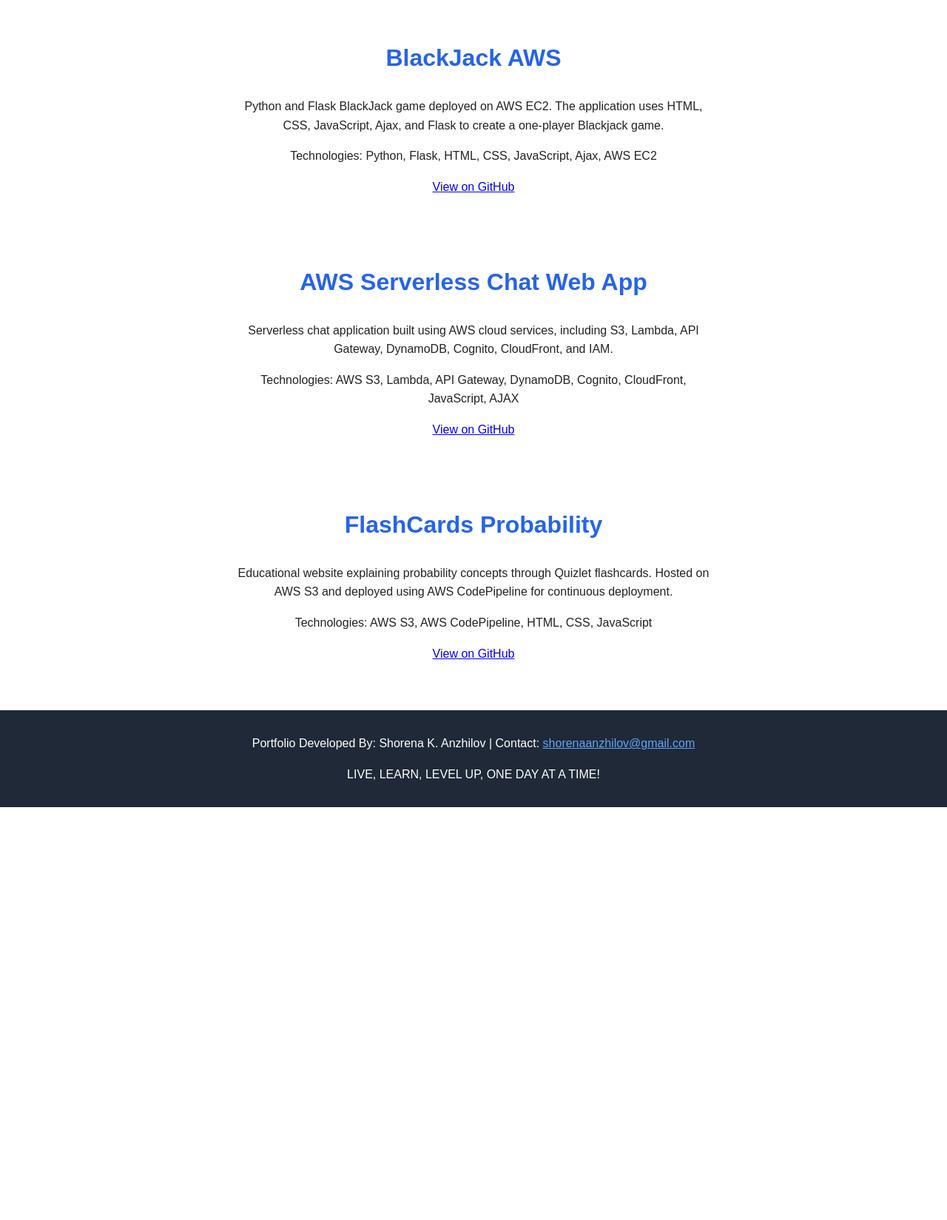
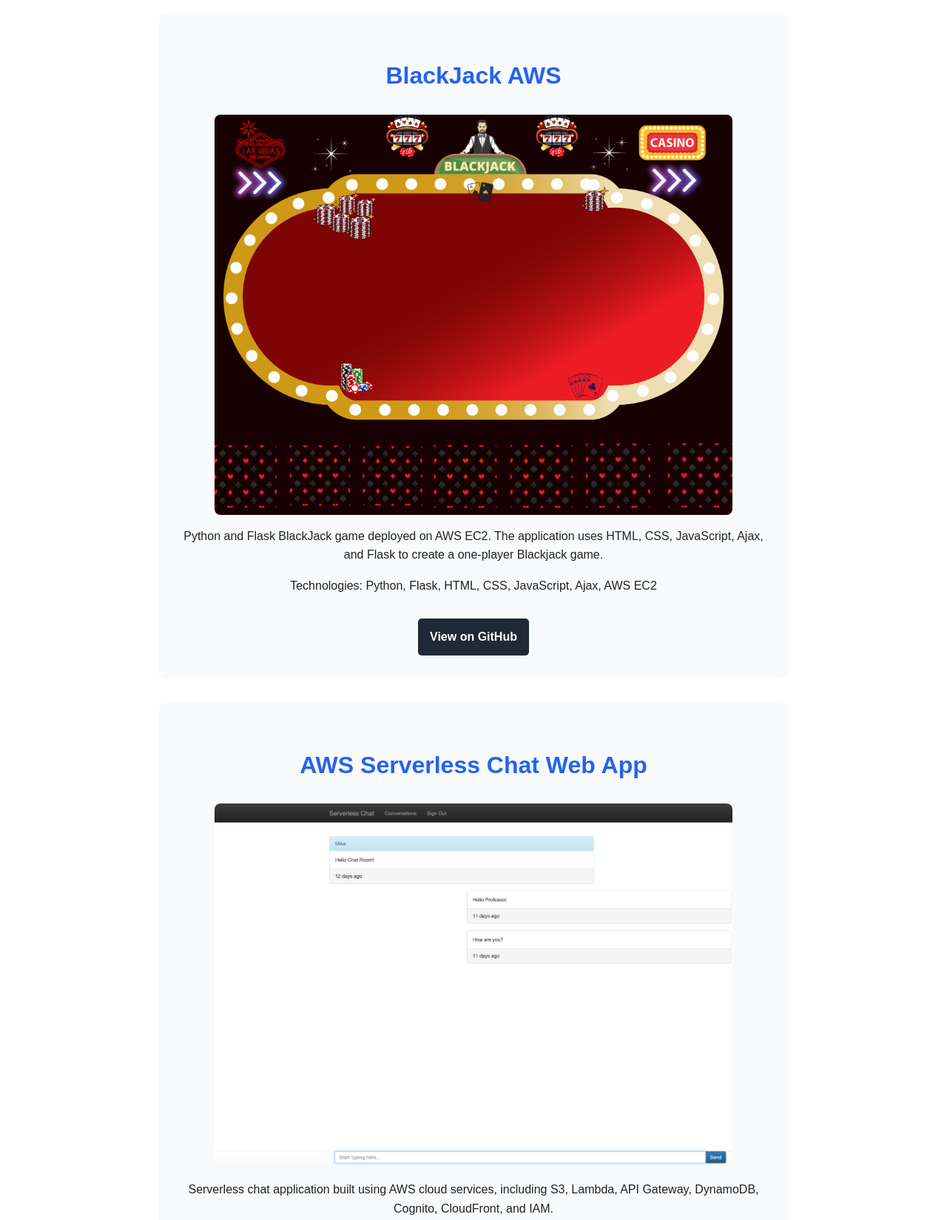
Before and after one commit to ShorenaK/my_personal_home_page, a plain HTML site: page projects.html in a window 1280 px wide. Shown: the part 277-1926 px from the top of the page at 74% size. Before the commit the page ends 1368 px from the top, so only its background shows below. Drawn offline with Linux system fonts and the light colour scheme.

Commit message:
style.css modified project.html section

```diff
--- a/css/style.css
+++ b/css/style.css
@@ -205,14 +205,28 @@
 
 #projects-page {
   text-align: center;
+  max-width: 1000px;
+  margin: 0 auto;
 }
 
 .project-card {
-  background-color: white;
-  padding: 1.5rem;
+  background-color: #f8fafc;
+  padding: 2rem;
+  margin: 2rem auto;
+  max-width: 850px;
+  border-radius: 10px;
+}
+
+.project-image {
+  width: 100%;
+  max-width: 700px;
   margin: 1rem auto;
-  max-width: 700px;
   border-radius: 8px;
+}
+
+.project-card .project-button {
+  display: inline-block;
+  margin-top: 1rem;
 }
 
 /* =========================
--- a/projects.html
+++ b/projects.html
@@ -35,43 +35,65 @@
         <article class="project-card">
   <h2>BlackJack AWS</h2>
 
+  <img
+    src="images/BlackJack.png"
+    alt="BlackJack AWS project screenshot"
+    class="project-image"
+  />
+
   <p>
-            Python and Flask BlackJack game deployed on AWS EC2. The application
-            uses HTML, CSS, JavaScript, Ajax, and Flask to create a one-player
-            Blackjack game.
+    Python and Flask BlackJack game deployed on AWS EC2. The application uses
+    HTML, CSS, JavaScript, Ajax, and Flask to create a one-player Blackjack game.
+  </p>
+
+  <p>Technologies: Python, Flask, HTML, CSS, JavaScript, Ajax, AWS EC2</p>
+
+  <a
+    href="https://github.com/ShorenaK/BlackJack-AWS"
+    target="_blank"
+    rel="noopener noreferrer"
+    class="project-button"
+  >
+    View on GitHub
+  </a>
+</article>
+
+       <article class="project-card">
+  <h2>AWS Serverless Chat Web App</h2>
+
+  <img
+    src="images/ServerlessChat.png"
+    alt="AWS Serverless Chat project screenshot"
+    class="project-image"
+  />
+
+  <p>
+    Serverless chat application built using AWS cloud services, including S3,
+    Lambda, API Gateway, DynamoDB, Cognito, CloudFront, and IAM.
   </p>
 
   <p>
-            Technologies: Python, Flask, HTML, CSS, JavaScript, Ajax, AWS EC2
-          </p>
-
-          <a href="https://github.com/ShorenaK/BlackJack-AWS" target="_blank">
-            View on GitHub
-          </a>
-        </article>
-        <article class="project-card">
-          <h2>AWS Serverless Chat Web App</h2>
-
-          <p>
-            Serverless chat application built using AWS cloud services,
-            including S3, Lambda, API Gateway, DynamoDB, Cognito, CloudFront,
-            and IAM.
-          </p>
-
-          <p>
-            Technologies: AWS S3, Lambda, API Gateway, DynamoDB, Cognito,
-            CloudFront, JavaScript, AJAX
+    Technologies: AWS S3, Lambda, API Gateway, DynamoDB, Cognito, CloudFront,
+    JavaScript, AJAX
   </p>
 
   <a
     href="https://github.com/ShorenaK/AWS-serverless-chat-webapp-2024"
     target="_blank"
+    rel="noopener noreferrer"
+    class="project-button"
   >
     View on GitHub
   </a>
 </article>
         <article class="project-card">
   <h2>FlashCards Probability</h2>
+
+  <img
+    src="images/codepipelie.png"
+    alt="FlashCards Probability project screenshot"
+    class="project-image"
+  />
 
   <p>
     Educational website explaining probability concepts through Quizlet
@@ -84,6 +106,8 @@
   <a
     href="https://github.com/ShorenaK/FlashCardsProbability"
     target="_blank"
+    rel="noopener noreferrer"
+    class="project-button"
   >
     View on GitHub
   </a>
@@ -94,7 +118,7 @@
       <p>
         Portfolio Developed By: Shorena K. Anzhilov | Contact:
       <a href="mailto:shorenaanzhilov@gmail.com">
-          shorenaanzhilov@gmail.com
+  Email Me
 </a>
       </p>
 
```
Also changed, not shown: hobbies.html (+2 -2 lines). Lines whose indentation alone changed are shown as unchanged.
